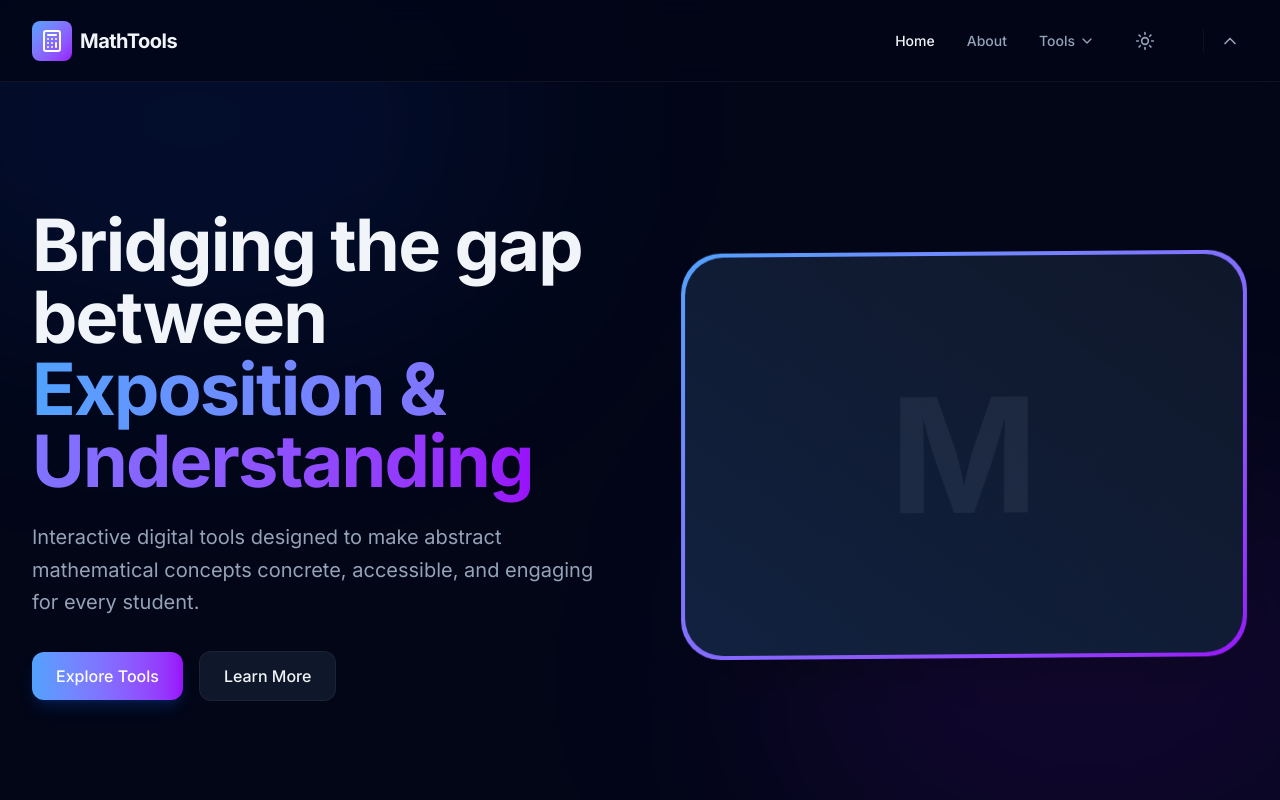
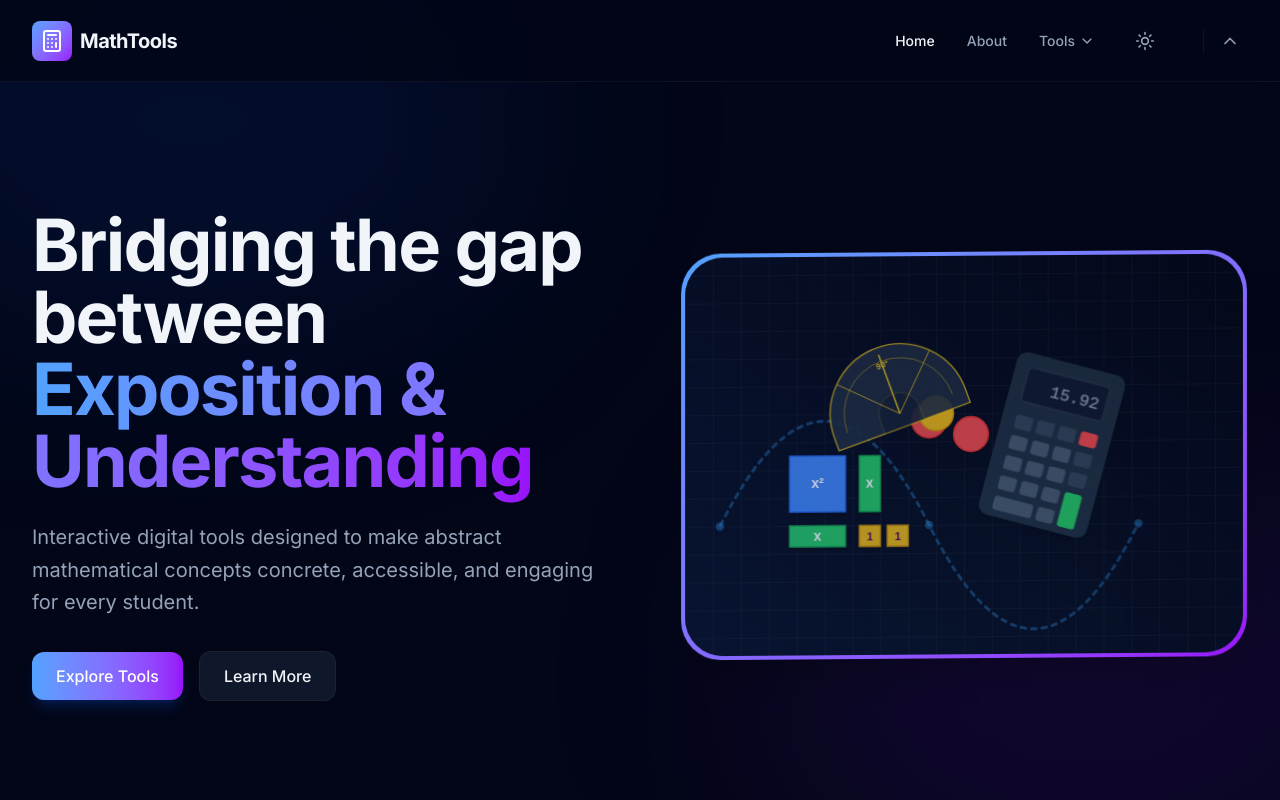
Before and after one commit to jambrothers/mathtools, a Next.js app: page / in a window 1280 px wide. Shown: the top 800 px of the page. Built offline with nearby package versions, Linux system fonts and the light colour scheme.

Commit message:
feat: add light and dark mode SVG illustrations to the homepage hero section.

```diff
--- a/app/page.tsx
+++ b/app/page.tsx
@@ -1,4 +1,4 @@
-
+import Image from "next/image";
 
 export default function Home() {
   return (
@@ -39,9 +39,24 @@ export default function Home() {
             {/* Hero Visual / Featured Tool Placeholder or Decoration */}
             <div className="flex-1 w-full max-w-[600px] lg:max-w-full relative perspective-1000">
               <div className="relative rounded-[2.5rem] bg-gradient-to-br from-blue-400 to-purple-600 p-1 shadow-2xl transform rotate-y-[-5deg] rotate-x-[5deg] hover:rotate-0 transition-transform duration-500">
-                <div className="rounded-[2.4rem] bg-[var(--theme-card)] p-8 h-[400px] flex items-center justify-center relative overflow-hidden">
-                  <div className="text-[10rem] font-bold text-[var(--theme-muted)]/10 select-none">
-                    M
+                <div className="rounded-[2.4rem] bg-[var(--theme-card)] h-[400px] flex items-center justify-center relative overflow-hidden">
+                  <div className="relative w-full h-full flex items-center justify-center opacity-80">
+                    <Image
+                      src="/assets/tools.svg"
+                      alt="Mathematical Tools Illustration"
+                      fill
+                      className="object-cover dark:hidden"
+                      priority
+                      unoptimized
+                    />
+                    <Image
+                      src="/assets/tools-dark.svg"
+                      alt="Mathematical Tools Illustration"
+                      fill
+                      className="object-cover hidden dark:block"
+                      priority
+                      unoptimized
+                    />
                   </div>
                   <div className="absolute inset-0 bg-gradient-to-tr from-blue-500/10 to-transparent pointer-events-none" />
                 </div>
```
Also changed, not shown: public/assets/tools-dark.svg (added), public/assets/tools.svg (added).
